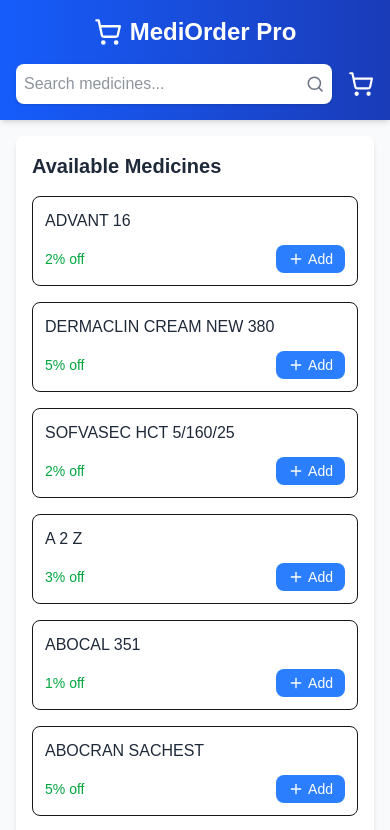
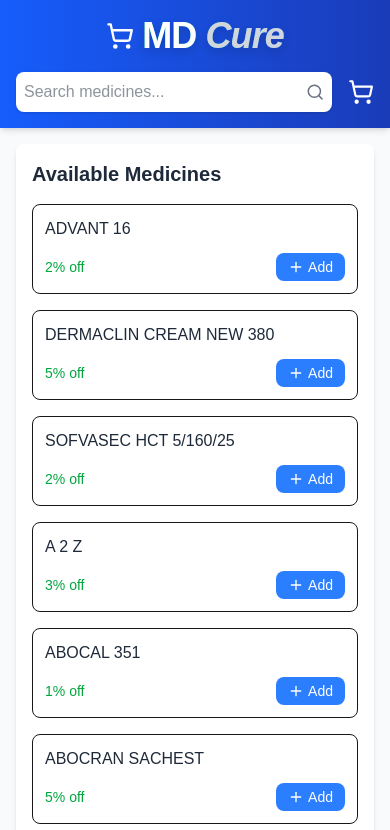
Before and after one commit to DotZohaib/mdcures, a Next.js app: page / in a window 390 px wide. Shown: the top 830 px of the page. Built offline with nearby package versions, Linux system fonts and the light colour scheme.

Commit message:
page.tsx

```diff
--- a/src/app/page.tsx
+++ b/src/app/page.tsx
@@ -1,8 +1,16 @@
+/* eslint-disable @typescript-eslint/no-unused-vars */
+/* eslint-disable @typescript-eslint/no-explicit-any */
+/* eslint-disable @typescript-eslint/no-non-null-assertion */
+/* eslint-disable @typescript-eslint/no-empty-function */
+/* eslint-disable @typescript-eslint/no-empty-interface */
+
+
 "use client"
 import React, { useState, useEffect } from 'react';
 import { Search, ShoppingCart, Send, X, Plus, Minus, FileDown } from 'lucide-react';
 import * as XLSX from 'xlsx';
 import { saveAs } from 'file-saver';
+import Link from 'next/link';
 
 // Hardcoded medicine data
 import medicineData from "../lib/data.json";
@@ -27,7 +35,7 @@ export default function MedicineOrderingSystem() {
   const [orderHistory, setOrderHistory] = useState<{date: string, items: CartItem[], orderId: string}[]>([]);
 
   // Fixed WhatsApp number
-  const whatsappNumber = "+923493237141";
+  const whatsappNumber = "+923403004201";
 
   // Search functionality
   useEffect(() => {
@@ -143,7 +151,7 @@ export default function MedicineOrderingSystem() {
     message += `\n*Total Items: ${totalItems}*\n`;
 
     // Add note about the Excel file
-    message += "\nExcel file with complete order details attached.";
+    message += "\n Your order has been placed. ";
 
     // Create file URL with encoded message
     const encodedMessage = encodeURIComponent(message);
@@ -217,14 +225,19 @@ export default function MedicineOrderingSystem() {
     saveAs(excelBlob, `MediOrder_History_${Date.now()}.xlsx`);
   };
 
+
+
   return (
     <div className="flex flex-col min-h-screen bg-gray-50">
       {/* Header */}
-      <header className="bg-gradient-to-r from-blue-600 to-blue-800 text-white p-4 shadow-md">
+      <header className=" bg-gradient-to-r from-blue-600 to-blue-800 text-white p-4 shadow-md">
         <div className="container mx-auto flex flex-col md:flex-row justify-between items-center gap-4">
           <div className="flex items-center">
-            <ShoppingCart size={28} className="mr-2" />
-            <h1 className="text-2xl font-bold">MediOrder Pro</h1>
+            <ShoppingCart  size={28} className="mr-2" />
+            <h1 className="text-4xl font-extrabold tracking-tight text-transparent bg-clip-text bg-gradient-to-r from-green-400 to-blue-500 drop-shadow-lg">
+  <b className="text-white">MD</b> <span className="italic text-gray-300">Cure</span>
+</h1>
+
           </div>
 
           <div className="flex items-center gap-4 w-full md:w-auto">
@@ -267,10 +280,10 @@ export default function MedicineOrderingSystem() {
             </div>
 
             <div className="relative cursor-pointer">
-              <ShoppingCart
+            <Link href="#cart"><ShoppingCart
                 size={26}
                 className={`transition-transform ${animateCart ? 'scale-125' : ''}`}
-              />
+              /> </Link>
               {cart.length > 0 && (
                 <span className="absolute -top-2 -right-2 bg-red-500 text-white rounded-full w-6 h-6 flex items-center justify-center text-xs font-bold shadow-sm">
                   {cart.reduce((sum, item) => sum + item.quantity, 0)}
@@ -320,7 +333,7 @@ export default function MedicineOrderingSystem() {
         </div>
 
         {/* Cart */}
-        <div className="w-full md:w-1/3">
+        <div id='cart' className="w-full md:w-1/3">
           <div className="bg-white rounded-lg shadow-md p-4 sticky top-4">
             <div className="flex justify-between items-center mb-4">
               <h2 className="text-xl font-bold text-gray-800 flex items-center">
@@ -426,12 +439,13 @@ export default function MedicineOrderingSystem() {
       </main>
 
       {/* Footer with WhatsApp contact */}
-      <footer className="bg-gray-800 text-white py-3 mt-auto">
-        <div className="container mx-auto text-center text-sm">
-          <p>Contact Seller: {whatsappNumber}</p>
-          <p className="mt-1 text-gray-400">All orders are saved as Excel files and sent to seller</p>
-        </div>
-      </footer>
+      <footer className="bg-gradient-to-r from-blue-600 to-blue-800 text-white py-3 mt-auto">
+  <div className="container mx-auto text-center text-sm">
+  <p className="mt-1 text-gray-400">&copy; mdcure. All rights reserved.</p>
+
+  </div>
+</footer>
+
     </div>
   );
 }
```
